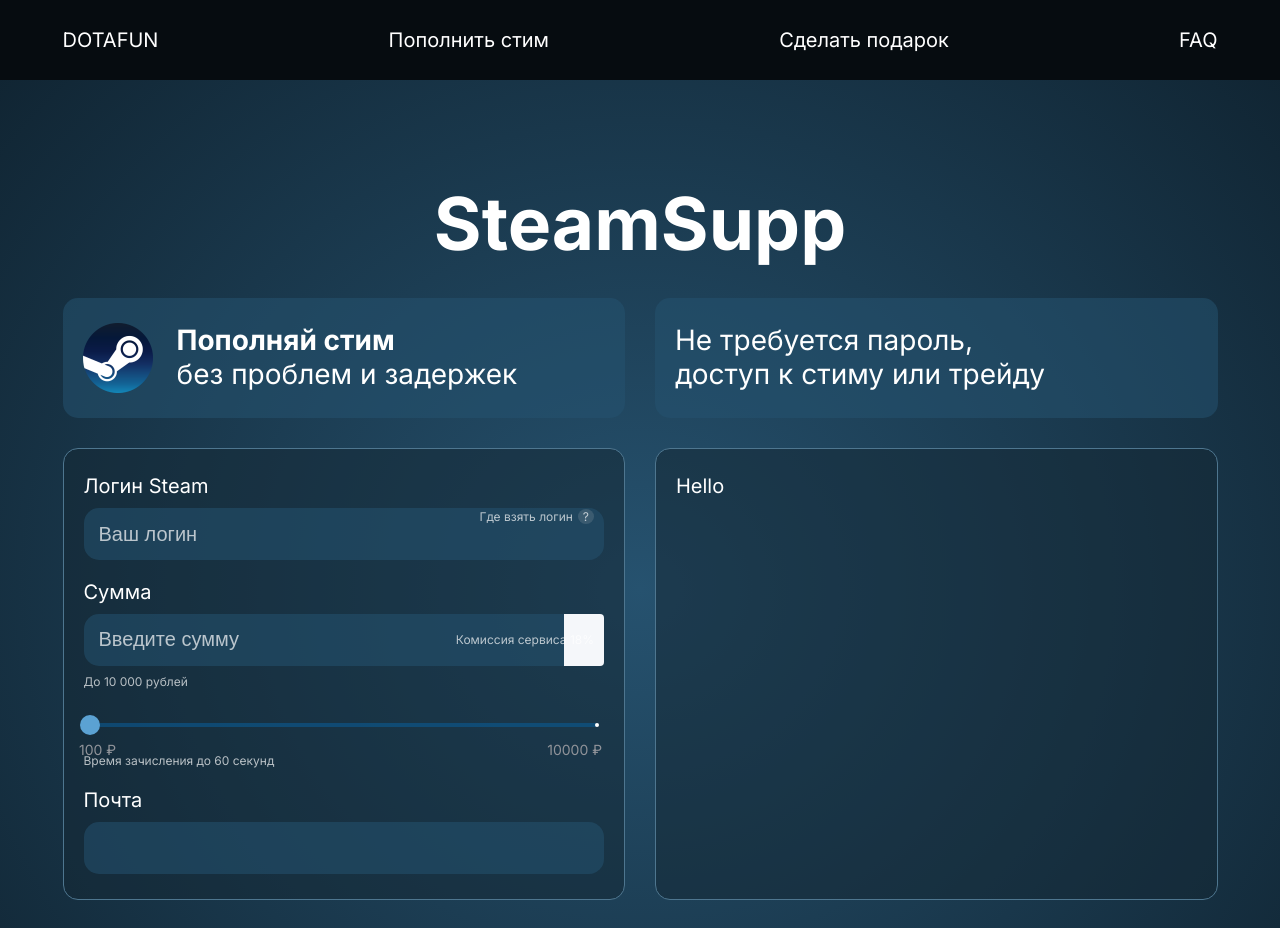
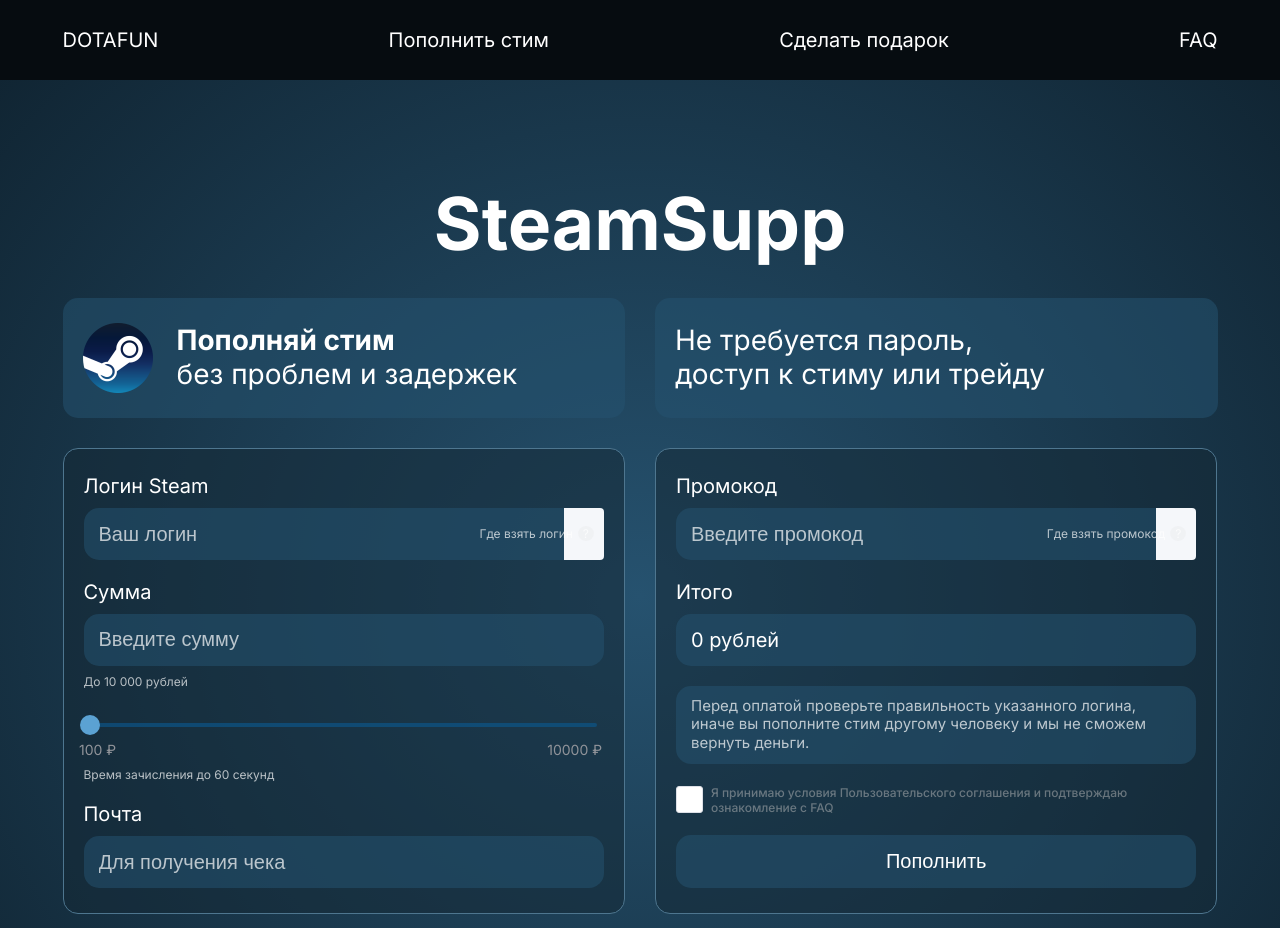
Before and after one commit to ecomeel/dota-fun, a Vue app: page / in a window 1280 px wide. Shown: the top 928 px of the page. Built offline with nearby package versions, Linux system fonts and the light colour scheme.

Commit message:
prefinish form layout

```diff
--- a/src/assets/styles/element/index.scss
+++ b/src/assets/styles/element/index.scss
@@ -1,37 +1,14 @@
 @forward 'element-plus/theme-chalk/src/common/var' with (
   $input: (
     'text-color': #FFFFFF,
-    // 'border-radius': 15px,
-    // 'bg-color': #26526F8C,
     'border-color': transparent,
     'placeholder-color': #FFFFFFB2,
     'hover-border-color': transparent,
-    'focus-border-color': #6d859c,
+    'focus-border-color':c,
     'focus-border': 2px,
   ),
   $input-number-width: (
     'default': 100%
-  ),
-  $select: (
-    'border-color-hover': transparent,
-    'input-focus-border-color': transparent,
-    'font-size': inherit
-  ),
-  $select-option: (
-    'hover-background': #ABEC20,
-  ),
-  $select-wrapper-padding: (
-    'default': var(--select-wrapper-padding, 1px 11px),
-  ),
-  $radio-checked: (
-    'input-border-color':  var(--el-radio-checked-border-color),
-    'text-color': var(--el-radio-checked-text),
-    'icon-color':  var(--el-radio-checked-border-color),
-  ),
-  $dropdown: (
-    'menuItem-hover-fill': #ABEC20,
-    'menuItem-hover-color': #000000,
-    'menu-box-shadow': transparent,
   ),
   $collapse: (
     'header-height': min-content,
@@ -44,16 +21,6 @@
   $select-dropdown: (
     'max-height': var(--el-dropdown-max-height),
   ),
-  $checkbox: (
-    'input-height': var(--el-checkbox-height),
-    'input-width': var(--el-checkbox-width),
-    'bg-color': transparent,
-    'input-border-color-hover': #ABEC20,
-    'checked-input-border-color': #ABEC20,
-    'checked-bg-color': #ABEC20,
-    'checked-icon-color': #ABEC20,
-    'checked-text-color': inherit
-  )
 );
 @use 'element-plus/theme-chalk/src/mixins/function' as *;
 @use 'element-plus/theme-chalk/src/input';
@@ -93,13 +60,22 @@
 .el-input {
   --el-component-size: 52px;
   --el-font-size-base: 20px;
+  --el-input-focus-border-color: #6d859c;
+
   &__wrapper {
     --el-input-bg-color: #26526F8C;
     --el-input-border-radius: 15px;
     padding: 11px 15px;
+    &[type=total] {
+      cursor: default !important;
+    }
   }
   &__inner {
     --el-input-inner-height: 30px;
+
+    &[type=number] {
+      text-align: left;
+    }
   }
 }
 
@@ -128,4 +104,36 @@
       }
     }
   }
+  &__stop {
+    --el-slider-stop-bg-color: transparent
+  }
 }
+
+.el-checkbox {
+  white-space: unset;
+
+  &__input {
+    --el-checkbox-input-height: 27px;
+    --el-checkbox-input-width: 27px;
+    --el-checkbox-checked-bg-color: white;
+    --el-checkbox-checked-icon-color: black;
+    --el-checkbox-checked-input-border-color: #5d7399;
+  }
+  &__inner {
+    --el-checkbox-border-radius: 3px;
+    &:after {
+      width: 10px;
+      height: 15px;
+      left: calc(50% - 6px);
+      border-width: 2px;
+    }
+  }
+  &__label {
+    --el-checkbox-font-size: 12px;
+    font-family: Inter, sans-serif;
+    line-height: 1.25em;
+    color: #bcbcbc7e;
+    --el-checkbox-checked-text-color: #b4bbc9;
+
+  }
+}
--- a/src/components/TopUpForm.vue
+++ b/src/components/TopUpForm.vue
@@ -7,32 +7,32 @@
           class="topup__input"
           placeholder="Ваш логин"
         >
-          <!-- <template #append> -->
-            <!--
-              <div class="topup__input--tip">
-              <p>Где взять логин</p>
-              <div class="topup__input--tip-icon">?</div>
-              </div>
-            -->
-          <!-- </template> -->
-        </ElInput>
-        <div class="topup__input--tip">
+          <template #append>
+            <div class="topup__input--tip">
               <p>Где взять логин</p>
               <div class="topup__input--tip-icon">?</div>
             </div>
+          </template>
+        </ElInput>
+        <!--
+          <div class="topup__input--tip">
+          <p>Где взять логин</p>
+          <div class="topup__input--tip-icon">?</div>
+          </div>
+        -->
       </ElFormItem>
       <ElFormItem class="topup__item" label="Сумма">
-        <ElInput
+        <ElInputNumber
           v-model="form.amount"
+          :controls="false"
           :max="priceRange.max"
           :min="priceRange.min"
           placeholder="Введите сумму"
-          type="number"
         >
           <template #append>
             <p class="topup__input--tip">Комиссия сервиса 18%</p>
           </template>
-        </ElInput>
+        </ElInputNumber>
         <p class="topup__input--description">До 10 000 рублей</p>
       </ElFormItem>
       <ElFormItem>
@@ -46,22 +46,59 @@
         <p class="topup__input--description slider__description">Время зачисления до 60 секунд</p>
       </ElFormItem>
       <ElFormItem label="Почта">
-        <ElInput />
+        <ElInput v-model="form.email" placeholder="Для получения чека" />
       </ElFormItem>
     </div>
     <div class="topup__form">
-      <p>Hello</p>
+      <ElFormItem label="Промокод">
+        <ElInput v-model="form.promo" placeholder="Введите промокод">
+          <template #append>
+            <div class="topup__input--tip">
+              <p>Где взять промокод</p>
+              <div class="topup__input--tip-icon">?</div>
+            </div>
+          </template>
+        </ElInput>
+      </ElFormItem>
+      <ElFormItem label="Итого">
+        <div class="el-input">
+          <div class="el-input__wrapper" type="total">
+            <p class="el-input__inner">{{ totalSum }} рублей</p>
+          </div>
+        </div>
+      </ElFormItem>
+      <div class="topup__warning">
+        <p>Перед оплатой проверьте правильность указанного логина, иначе вы пополните стим другому человеку и мы не сможем вернуть деньги.</p>
+      </div>
+      <ElFormItem>
+        <ElCheckbox v-model="form.isAgree">Я принимаю условия Пользовательского соглашения
+          и подтверждаю ознакомление с FAQ</ElCheckbox>
+      </ElFormItem>
+      <button class="topup__button topup__field" @click.prevent="handleSendForm">Пополнить</button>
     </div>
   </ElForm>
 </template>
 
 <script setup lang="ts">
-import { ref } from 'vue'
+import { computed, ref } from 'vue'
 
-const form = ref({
-  name: '',
+interface IForm {
+  name: string | null;
+  amount: number | null;
+  email: string | null;
+  promo: string | null;
+  isAgree: boolean
+}
+
+const form = ref<IForm>({
+  name: null,
   amount: null,
+  email: null,
+  promo: null,
+  isAgree: false
 })
+
+const totalSum = computed(() => Math.ceil(form.value.amount! * 1.18))
 
 const priceRange = {
   min: 100,
@@ -72,21 +109,36 @@
   [priceRange.min]: priceRange.min + ' ₽',
   [priceRange.max]: priceRange.max + ' ₽'
 }
+
+function handleSendForm () {
+  console.log('Send form')
+}
 </script>
 
 <style scoped lang="scss">
 .topup {
-  &__form > *:not(:first-child) {
-    margin-top: 20px;
-  }
   &__form {
     padding: 25px 20px;
+    flex: 0 0 48.7% !important;
     border: 1px solid #4E768F;
     border-radius: 15px;
     background-color: #1529368C;
+
+    & > *:not(:first-child) {
+      margin-top: 20px;
+    }
   }
   &__item {
     position: relative;
+  }
+  &__field {
+    padding: 14px 15px;
+    width: 100%;
+    border-radius: 15px;
+    font-size: inherit;
+    background-color: $blue-transparent;
+    color: $white;
+    border: none;
   }
   &__input {
     &--tip {
@@ -108,38 +160,36 @@
       @extend %extra-small;
     }
   }
+  &__warning {
+    padding: 11px 15px;
+    border-radius: 15px;
+    background-color: $blue-transparent;
+    p {
+      font-size: 15px;
+      line-height: 1.25em;
+      opacity: 0.7;
+    }
+  }
+  &__button {
+    margin-top: 17px !important;
+    cursor: pointer;
+    transition: background-color, border-color .2s linear;
+    border: 1px solid transparent;
+
+    &:hover {
+      background-color: #47718d8c;
+      border-color: #6d859c;
+    }
+    &:focus {
+      outline: none;
+      border-color: #6d859c;
+    }
+  }
 }
 
 .slider {
   &__description {
-    margin-top: 12px;
+    margin-top: 26px;
   }
 }
 </style>
-
-<style lang="scss">
-// .el-form-item__label {
-//   margin-bottom: 5px;
-// }
-// .el-input {
-//   position: relative;
-//   &__wrapper {
-
-//   }
-//   &__inner {
-//     padding: 14px 0 14px 14px;
-//     width: 100%;
-//     border-radius: 15px;
-//     border: none;
-//     // background-color: #26526F8C;
-//     color: $white;
-//     font-family: "Inter";
-//     font-size: 20px;
-//     line-height: 1.25em;
-
-//     &::placeholder {
-//       color: #FFFFFFB2;
-//     }
-//   }
-// }
-</style>
```
Also changed, not shown: src/assets/images/check-box.png (added).
